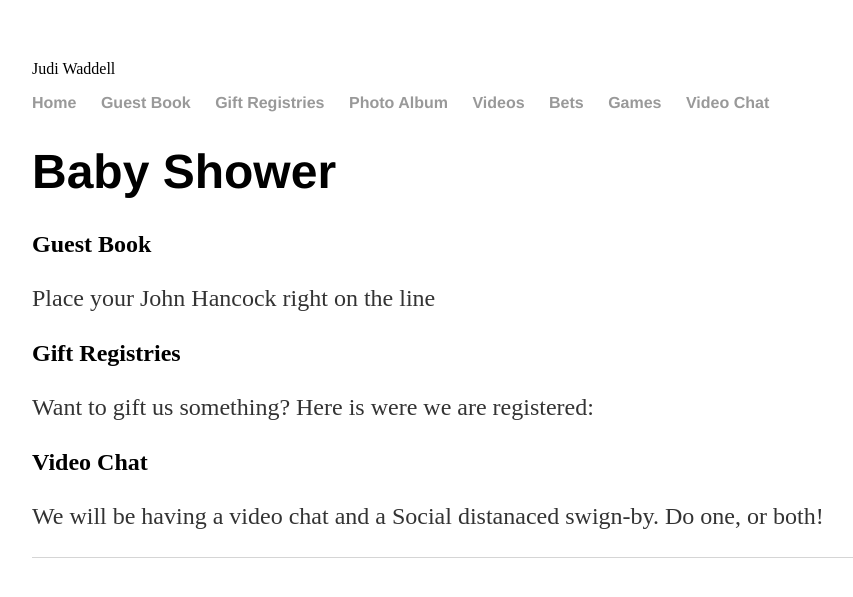
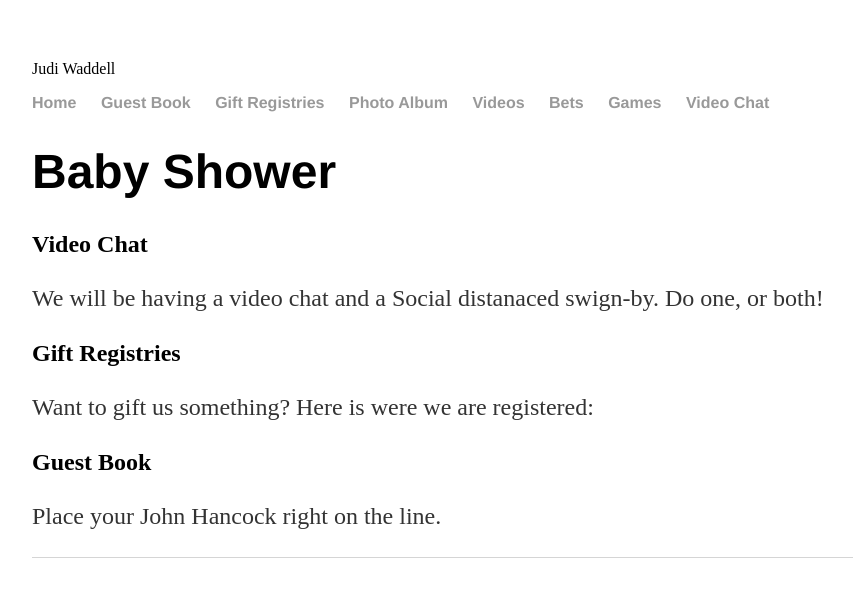
Before and after one commit to dwishampster/dwishampster.github.io, a Jekyll site: the page built from baby/index.html, in a window 1280 px wide. Shown: the top 597 px of the page, without its empty margins (160-1013 px from the left). Built offline with Jekyll 4.4.1, drawn with Linux system fonts in a browser that asks for light colours.

```diff
--- a/baby/index.html
+++ b/baby/index.html
@@ -4,9 +4,9 @@
 permalink: /baby/
 ---
         <h1>{{ page.title }}</h1>
-        <h2 id="Book">Guest Book</h2>
-        <p>Place your John Hancock right on the line</p>
+        <h2 id="Chat">Video Chat</h2>
+        <p>We will be having a video chat and a Social distanaced swign-by. Do one, or both!</p>
         <h2 id="Gift">Gift Registries</h2>
         <p>Want to gift us something? Here is were we are registered:</p>
-        <h2 id="Chat">Video Chat</h2>
-        <p>We will be having a video chat and a Social distanaced swign-by. Do one, or both!</p>
+        <h2 id="Book">Guest Book</h2>
+        <p>Place your John Hancock right on the line.</p>
```
Also changed, not shown: baby/activities.html (+2 -7 lines), baby/view.html (+2 -7 lines).
